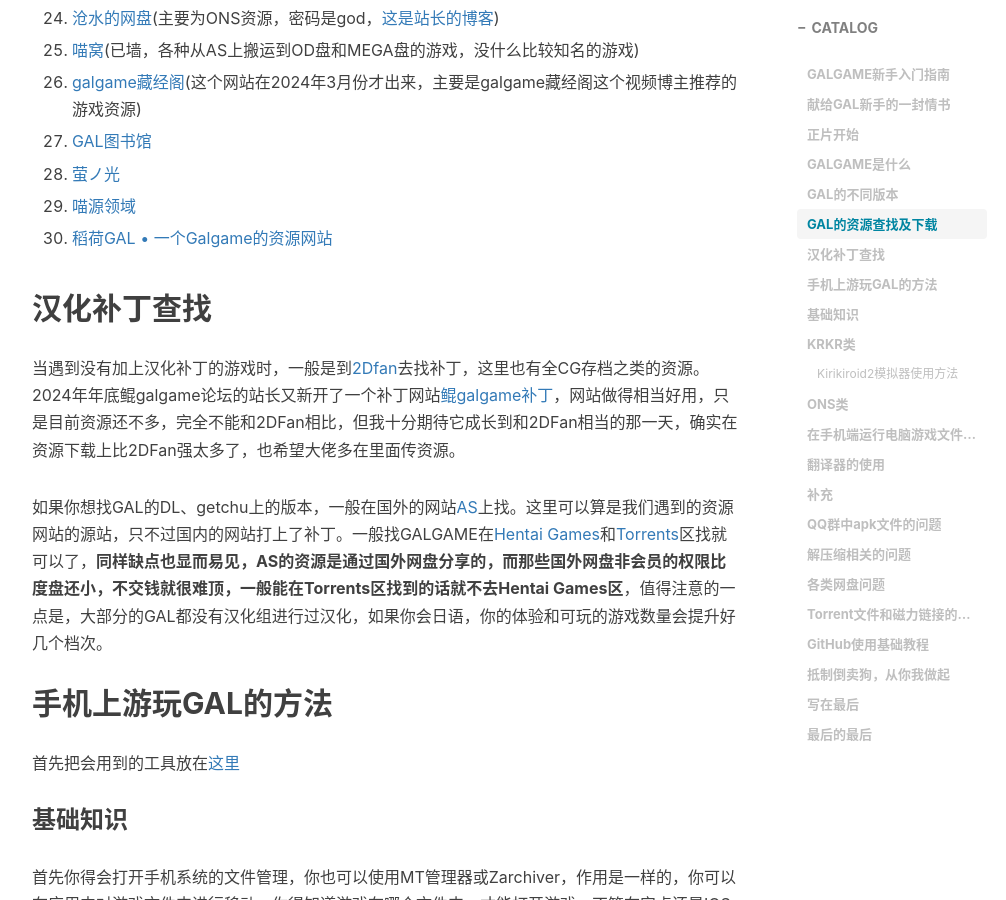
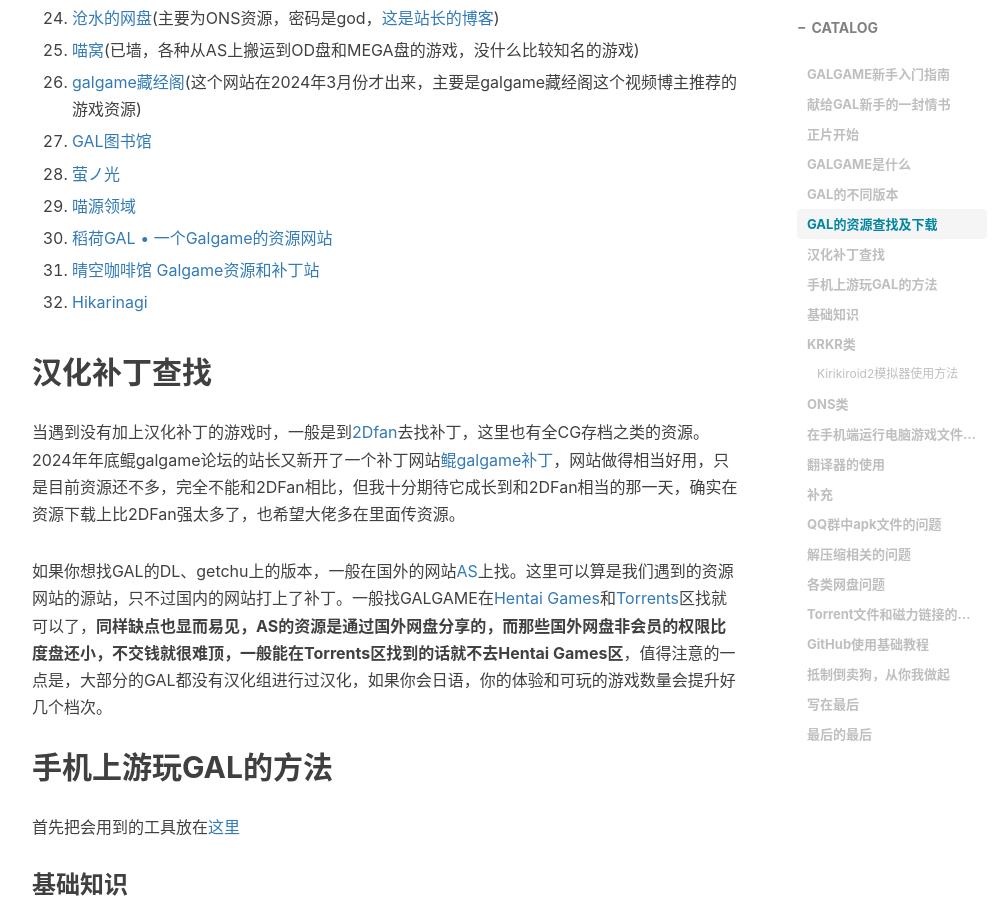
Before and after one commit to Xsunake/xsunake.github.io, a Jekyll site: the page built from _posts/2024-04-20-GALGAME新手入门指南.md, in a window 1280 px wide and 900 px high, scrolled down 3674 px. Shown: the whole window, without its empty margins (233-1239 px from the left). Built offline with Jekyll 4.4.1, drawn with Linux system fonts in a browser that asks for light colours; nearby versions of some CDN libraries; comment, search, counter and statistics services are not loaded.

Commit message:
Update 2024-04-20-GALGAME新手入门指南.md

```diff
--- a/_posts/2024-04-20-GALGAME新手入门指南.md
+++ b/_posts/2024-04-20-GALGAME新手入门指南.md
@@ -134,6 +134,10 @@
 
 30. <a href="https://sakustar.moe/pc" target="_blank">稻荷GAL • 一个Galgame的资源网站</a>
 
+31. <a href="https://aozoracafe.com/" target="_blank">晴空咖啡馆 Galgame资源和补丁站</a>
+
+32. <a href="https://www.hikarinagi.com/" target="_blank">Hikarinagi</a>
+
 ## 汉化补丁查找
 
 当遇到没有加上汉化补丁的游戏时，一般是到<a href="https://ddfan.com/" target="_blank">2Dfan</a>去找补丁，这里也有全CG存档之类的资源。2024年年底鲲galgame论坛的站长又新开了一个补丁网站<a href="https://www.moyu.moe/" target="_blank">鲲galgame补丁</a>，网站做得相当好用，只是目前资源还不多，完全不能和2DFan相比，但我十分期待它成长到和2DFan相当的那一天，确实在资源下载上比2DFan强太多了，也希望大佬多在里面传资源。
```
